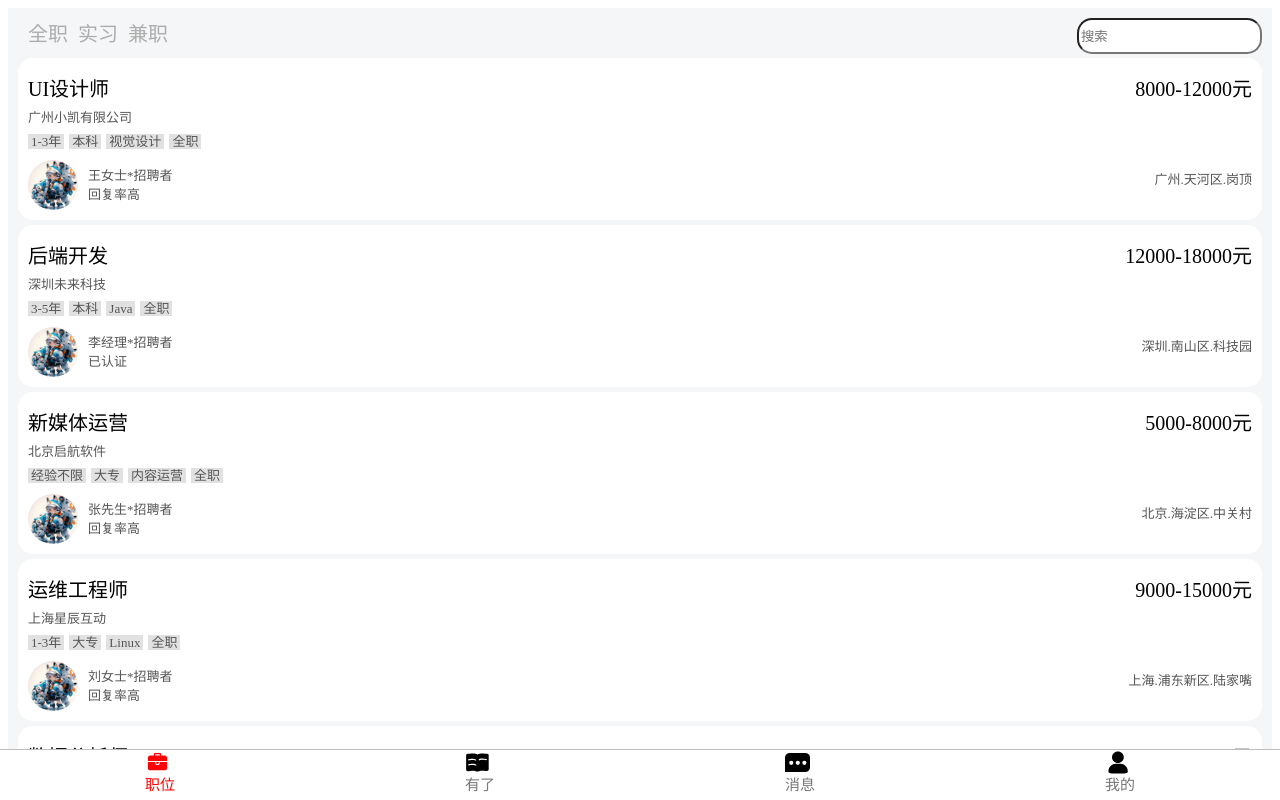
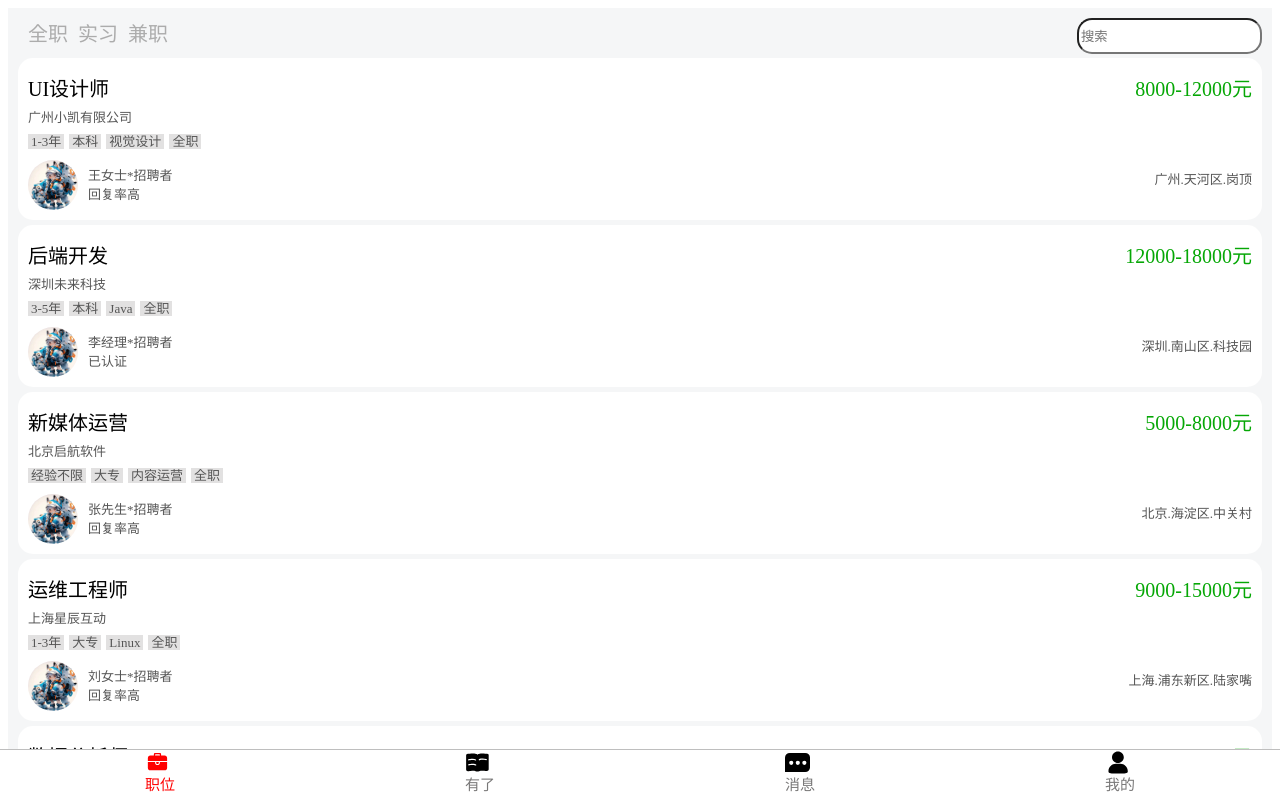
Before and after one commit to xkai003/imitateboos, a Vue app: page / in a window 1280 px wide. Shown: the top 800 px of the page. Built offline with nearby package versions, Linux system fonts and the light colour scheme.

Commit message:
优化首页lineonespan2的字体

```diff
--- a/src/view/position/PositionBody.vue
+++ b/src/view/position/PositionBody.vue
@@ -6,7 +6,7 @@
       <div class="box">
         <div class="lineone">
           <span>{{ item.lineonespan1 }}</span>
-          <span>{{ item.lineonespan2 }}</span>
+          <span class="lineonespan2">{{ item.lineonespan2 }}</span>
         </div>
         <div class="linetwo">
           <span>{{ item.linetwospan }}</span>
@@ -1072,6 +1072,9 @@ a{
   font-size: 20px;
   color: black;
 }
+.lineone .lineonespan2{
+  color: rgb(5, 167, 5);
+}
 .linethree span{
   margin-right: 5px;
   padding-left: 3px;
```
